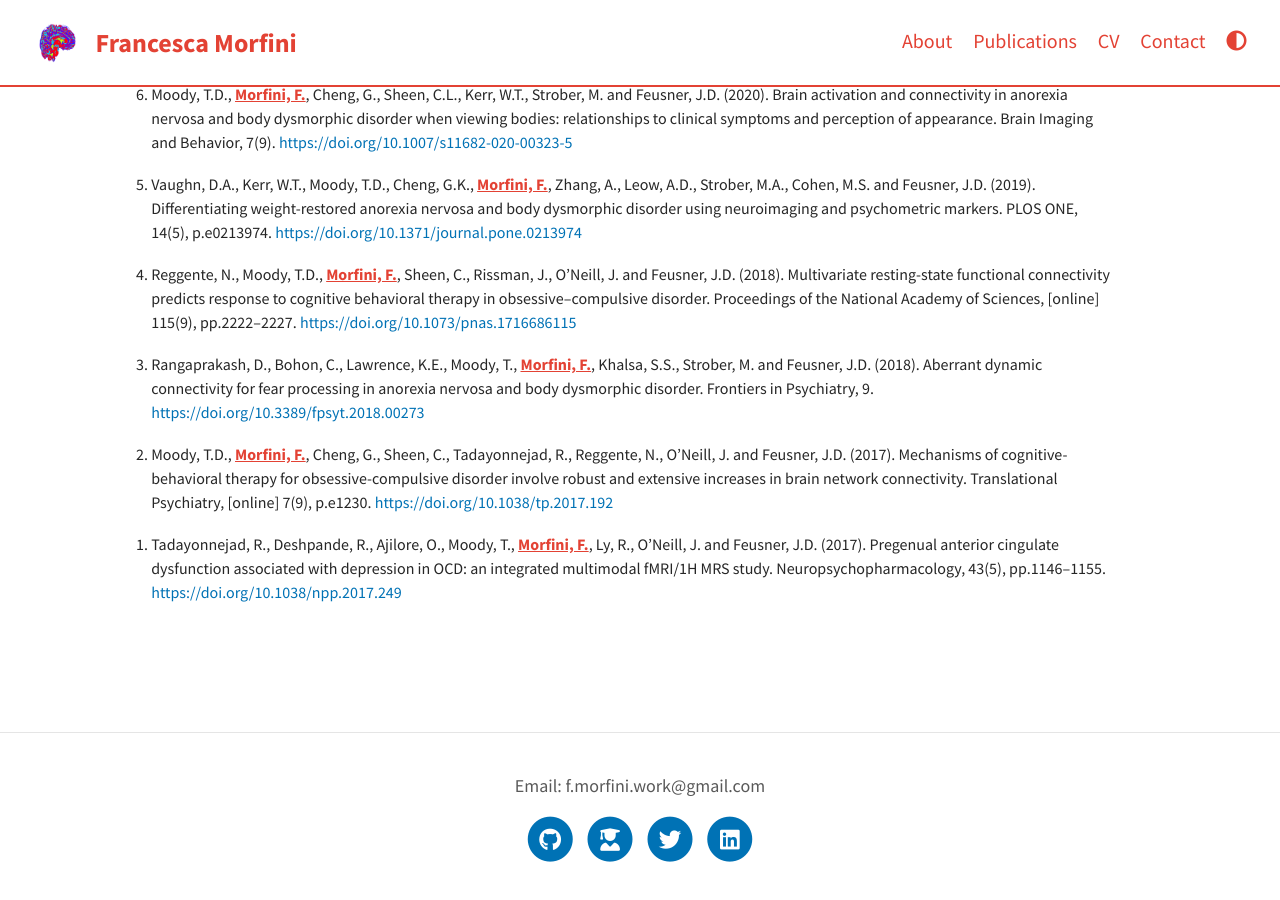
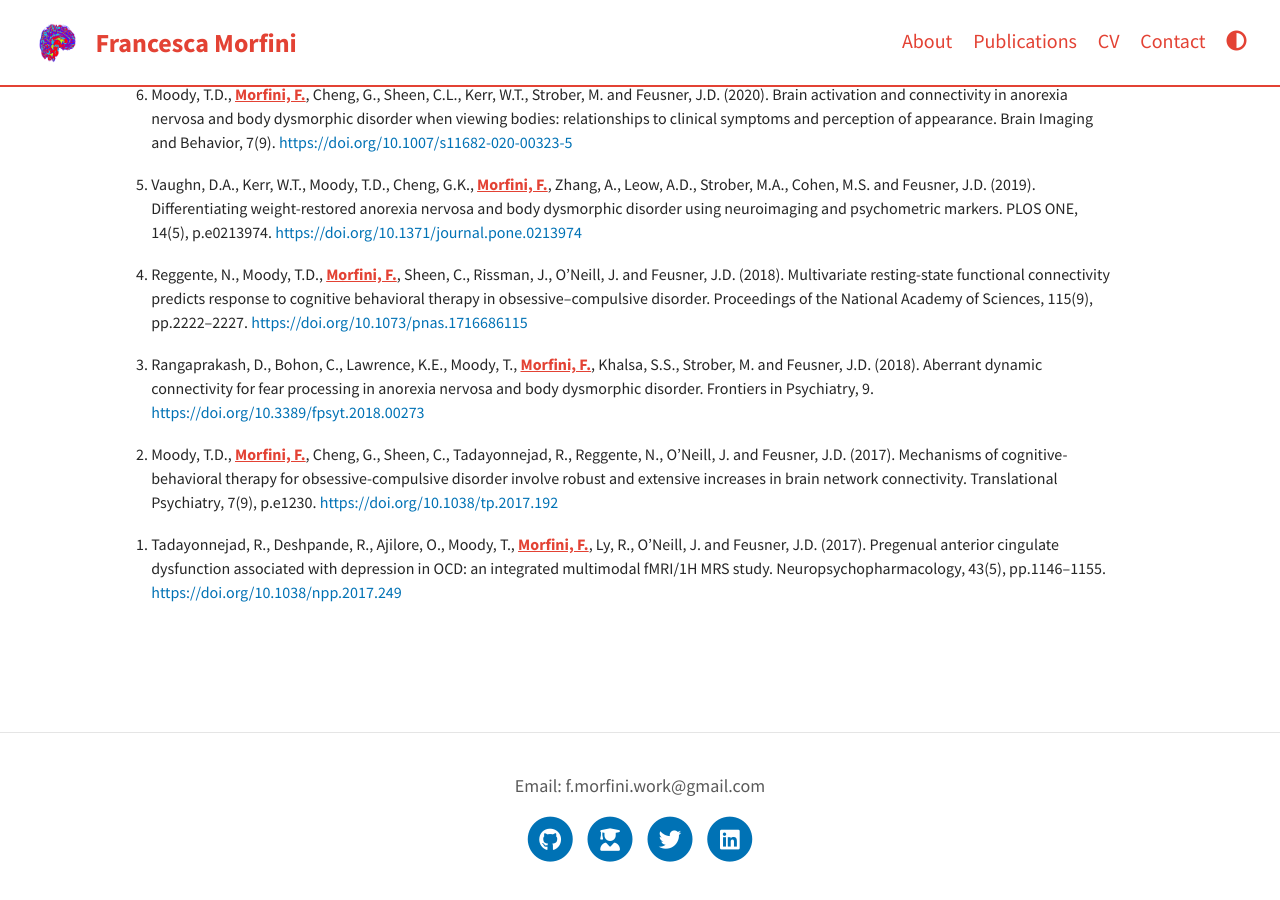
Before and after one commit to fmorfini/fmorfini.github.io, a Jekyll site: the page built from pages/publications.md, in a window 1280 px wide and 900 px high, scrolled down 939 px. Built offline with Jekyll 4.4.1, drawn with Linux system fonts in a browser that asks for light colours; a script that is not in the unit is left out; comment, search, counter and statistics services are not loaded.

Commit message:
Update publications.md

```diff
--- a/pages/publications.md
+++ b/pages/publications.md
@@ -102,7 +102,7 @@ sample code to add one publication
 		</tr>
 
 		<tr>
-		<td>	<li> Reggente, N., Moody, T.D., <fm>Morfini, F.</fm>, Sheen, C., Rissman, J., O’Neill, J. and Feusner, J.D. (2018). Multivariate resting-state functional connectivity predicts response to cognitive behavioral therapy in obsessive–compulsive disorder. Proceedings of the National Academy of Sciences, [online] 115(9), pp.2222–2227.
+		<td>	<li> Reggente, N., Moody, T.D., <fm>Morfini, F.</fm>, Sheen, C., Rissman, J., O’Neill, J. and Feusner, J.D. (2018). Multivariate resting-state functional connectivity predicts response to cognitive behavioral therapy in obsessive–compulsive disorder. Proceedings of the National Academy of Sciences, 115(9), pp.2222–2227.
 		<a href="https://doi.org/10.1073/pnas.1716686115">https://doi.org/10.1073/pnas.1716686115</a>	</li>	</td>
 		<td>	<div data-pmid="29440404" class='altmetric-embed' data-badge-type='donut' data-hide-less-than="0" data-hide-no-mentions="true" data-badge-popover="right" ></div>	</td>
 		</tr>
@@ -114,7 +114,7 @@ sample code to add one publication
 		</tr>
 
 		<tr>
-		<td>	<li> Moody, T.D., <fm>Morfini, F.</fm>, Cheng, G., Sheen, C., Tadayonnejad, R., Reggente, N., O’Neill, J. and Feusner, J.D. (2017). Mechanisms of cognitive-behavioral therapy for obsessive-compulsive disorder involve robust and extensive increases in brain network connectivity. Translational Psychiatry, [online] 7(9), p.e1230.
+		<td>	<li> Moody, T.D., <fm>Morfini, F.</fm>, Cheng, G., Sheen, C., Tadayonnejad, R., Reggente, N., O’Neill, J. and Feusner, J.D. (2017). Mechanisms of cognitive-behavioral therapy for obsessive-compulsive disorder involve robust and extensive increases in brain network connectivity. Translational Psychiatry, 7(9), p.e1230.
 		<a href="https://doi.org/10.1038/tp.2017.192">https://doi.org/10.1038/tp.2017.192</a>	</li>	</td>
 		<td>	<div data-pmid="28872637" class='altmetric-embed' data-badge-type='donut' data-hide-less-than="0" data-hide-no-mentions="true" data-badge-popover="right" ></div>	</td>
 		</tr>
```
